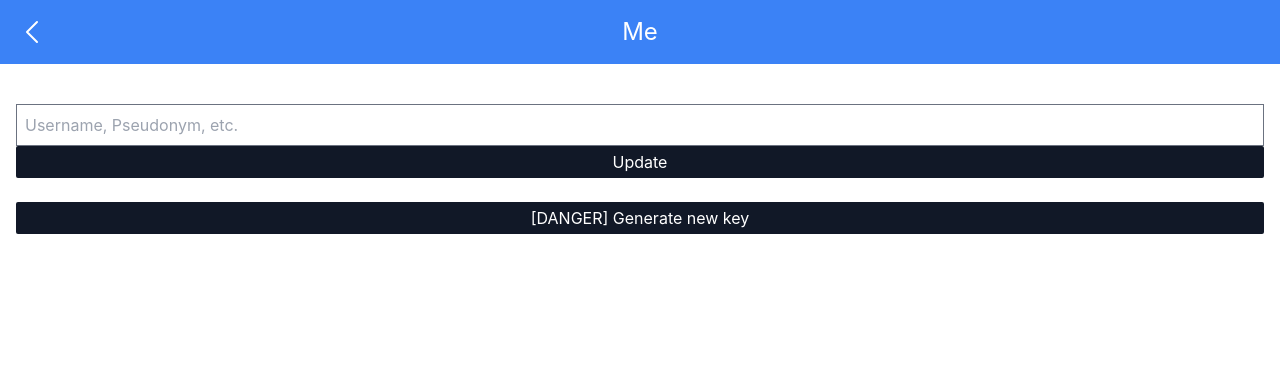
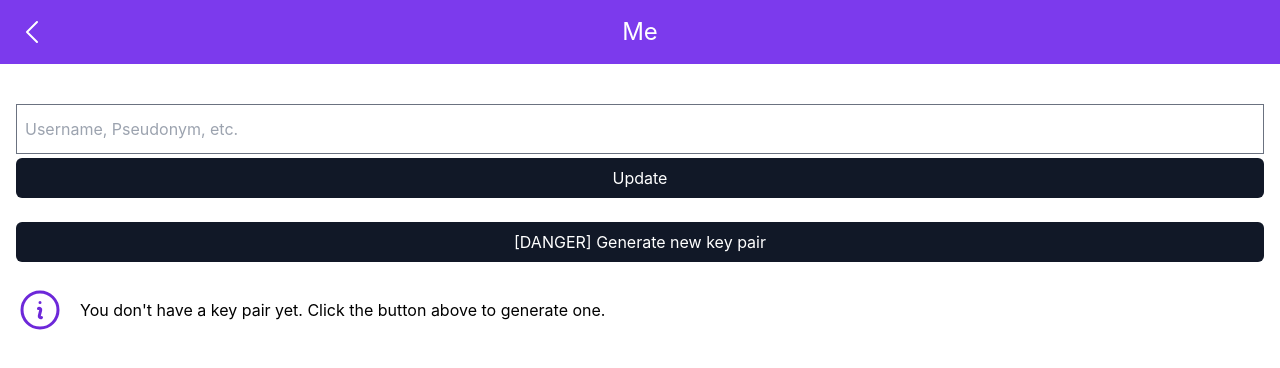
Before and after one commit to nschnierer/standort, a Vue app: page /#/user in a window 1280 px wide. Shown: the top 368 px of the page. Built offline with nearby package versions, Linux system fonts and the light colour scheme.

Commit message:
feat: change colors

```diff
--- a/src/components/AppBar.vue
+++ b/src/components/AppBar.vue
@@ -34,7 +34,7 @@ export default {
 
 <template>
   <header
-    class="sticky top-0 z-30 flex items-center justify-center h-16 bg-blue-500"
+    class="sticky top-0 z-30 flex items-center justify-center h-16 bg-violet-600"
   >
     <div class="flex h-full px-2 py-2 items-center justify-start w-28">
       <button
--- a/src/features/contact/Contacts.vue
+++ b/src/features/contact/Contacts.vue
@@ -71,7 +71,7 @@ export default defineComponent({
                 type="checkbox"
                 @click="onSelectContact(contact.fingerprint)"
                 :selected="selectedContacts.includes(contact.fingerprint)"
-                class="w-5 h-5 text-blue-600 border border-gray-300 rounded-md checked:border-1 accent-blue-600 focus:ring-2 focus:ring-blue-500"
+                class="w-5 h-5 text-violet-600 border border-gray-300 rounded-md checked:border-1 accent-violet-600 focus:ring-2 focus:ring-violet-500"
               />
               <span class="hidden ml-2"
                 >Select to share location with {{ contact.username }}</span
@@ -105,7 +105,7 @@ export default defineComponent({
         <button
           @click="onShare()"
           :disabled="selectedContacts.length === 0"
-          class="flex justify-center w-full px-4 py-4 font-bold text-white bg-blue-500 rounded disabled:bg-blue-200"
+          class="flex justify-center w-full px-4 py-4 font-bold text-white bg-violet-500 rounded disabled:bg-violet-200"
         >
           Share with selected ({{ selectedContacts.length }})
         </button>
--- a/src/features/start/Start.vue
+++ b/src/features/start/Start.vue
@@ -95,7 +95,7 @@ export default {
       <div class="w-full p-2">
         <router-link
           to="/contacts"
-          class="flex justify-center w-full px-4 py-4 font-bold text-white bg-blue-500 rounded"
+          class="flex justify-center w-full px-4 py-4 font-bold text-white bg-violet-500 rounded"
         >
           Share locations
         </router-link>
--- a/src/features/user/User.vue
+++ b/src/features/user/User.vue
@@ -1,7 +1,10 @@
 <script lang="ts">
 import { watch } from "vue";
 import QRCode from "qrcode";
-import { ClipboardIcon } from "@heroicons/vue/24/outline";
+import {
+  ClipboardIcon,
+  InformationCircleIcon,
+} from "@heroicons/vue/24/outline";
 import { generateFingerprint } from "../../utils/generateFingerprint";
 import { useUser } from "../../store/useUser";
 
@@ -26,6 +29,7 @@ export default {
   name: "User",
   components: {
     ClipboardIcon,
+    InformationCircleIcon,
   },
   data: (): {
     usernameInput: string;
@@ -117,7 +121,7 @@ export default {
     </div>
     <div class="flex flex-col">
       <input
-        class="p-2 border border-gray-500"
+        class="p-2 py-3 border border-gray-500"
         type="text"
         v-model="usernameInput"
         placeholder="Username, Pseudonym, etc."
@@ -125,7 +129,7 @@ export default {
       />
       <button
         @click="onClickUpdate()"
-        className="p-1 bg-gray-900 rounded-sm text-white"
+        className="p-1 bg-gray-900 rounded-md py-2 text-white mt-1"
       >
         Update
       </button>
@@ -133,9 +137,15 @@ export default {
 
     <button
       @click="onClickGenerateMyKey()"
-      className="p-1 bg-gray-900 rounded-sm text-white"
+      className="p-1 bg-gray-900 rounded-md py-2 text-white"
     >
-      [DANGER] Generate new key
+      [DANGER] Generate new key pair
     </button>
+    <div v-if="!publicKeyHash" class="flex text-md items-center space-x-4">
+      <InformationCircleIcon class="w-12 h-12 text-violet-700" />
+      <div>
+        You don't have a key pair yet. Click the button above to generate one.
+      </div>
+    </div>
   </div>
 </template>
--- a/src/store/useWebRTCHandler.ts
+++ b/src/store/useWebRTCHandler.ts
@@ -5,7 +5,7 @@ const iceServers = [
 ];
 
 const webSocketUrl =
-  import.meta.env.SIGNALING_WEBSOCKET_URL || "ws://localhost:8080";
+  import.meta.env.SIGNALING_WEBSOCKET_URL || "ws://192.168.0.28:8080";
 
 let socket: WebSocket;
 
```
